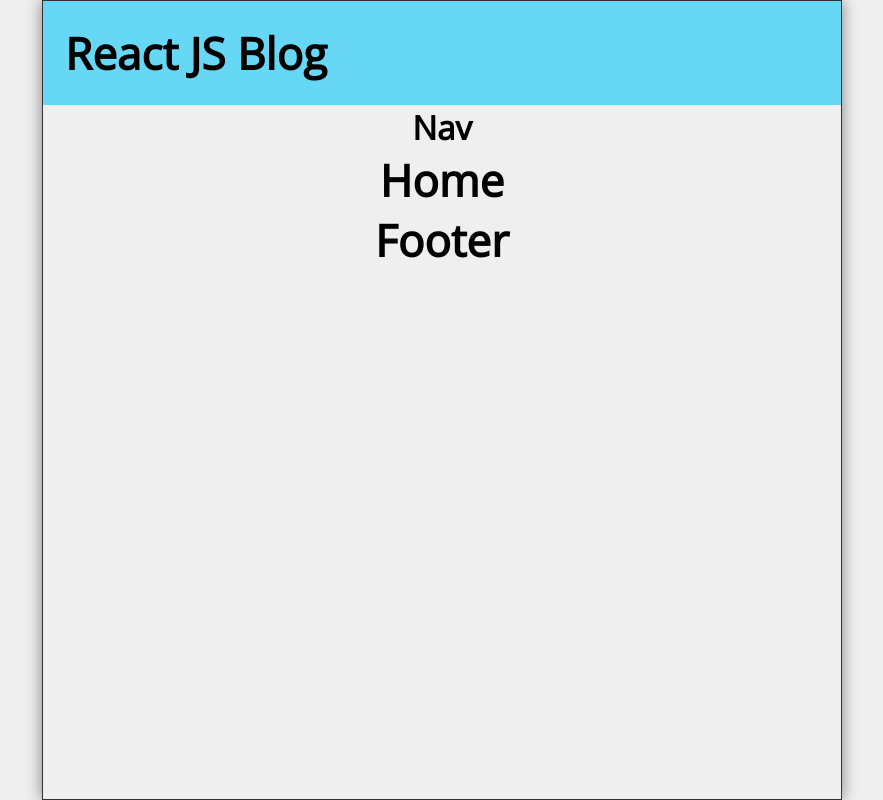
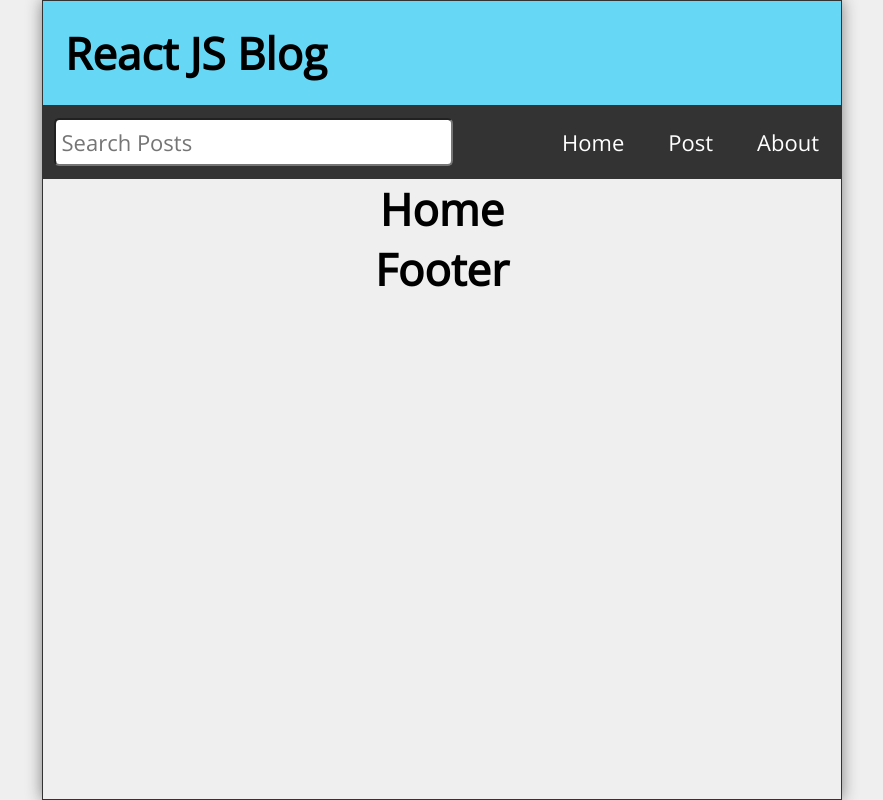
Before and after one commit to Mario-Gozie/React-Course, a React (Create React App) app in the folder 04tutorial/: page / in a window 1280 px wide. Shown: the whole page, without its empty margins (198-1081 px from the left). Built offline with nearby package versions, Linux system fonts and the light colour scheme.

Commit message:
I just finished working on the search component

```diff
--- a/04tutorial/src/App.js
+++ b/04tutorial/src/App.js
@@ -11,12 +11,42 @@ import { Route, Routes, useNavigate } from "react-router-dom";
 import { useState, useEffect } from "react";
 
 function App() {
+  const [posts, setPost] = useState([
+    {
+      id: 1,
+      title: "My First Post",
+      datetime: "July 01, 2021 11:17:36 AM",
+      body: "Lorem ipsum dolor sit amet consectetur adipisicing elit. Quis consequatur expedita, assumenda similique non optio! Modi nesciunt excepturi corrupti atque blanditiis quo nobis, non optio quae possimus illum exercitationem ipsa!",
+    },
+    {
+      id: 2,
+      title: "My 2nd Post",
+      datetime: "July 01, 2021 11:17:36 AM",
+      body: "Lorem ipsum dolor sit amet consectetur adipisicing elit. Quis consequatur expedita, assumenda similique non optio! Modi nesciunt excepturi corrupti atque blanditiis quo nobis, non optio quae possimus illum exercitationem ipsa!",
+    },
+    {
+      id: 3,
+      title: "My 3rd Post",
+      datetime: "July 01, 2021 11:17:36 AM",
+      body: "Lorem ipsum dolor sit amet consectetur adipisicing elit. Quis consequatur expedita, assumenda similique non optio! Modi nesciunt excepturi corrupti atque blanditiis quo nobis, non optio quae possimus illum exercitationem ipsa!",
+    },
+    {
+      id: 4,
+      title: "My Fourth Post",
+      datetime: "July 01, 2021 11:17:36 AM",
+      body: "Lorem ipsum dolor sit amet consectetur adipisicing elit. Quis consequatur expedita, assumenda similique non optio! Modi nesciunt excepturi corrupti atque blanditiis quo nobis, non optio quae possimus illum exercitationem ipsa!",
+    },
+  ]);
+  const [search, setSearch] = useState("");
+
+  const [searchResult, setSearchResults] = useState();
+
   return (
     <div className="App">
       <Header title="React JS Blog" />
-      <Nav />
+      <Nav search={search} setSearch={setSearch} />
       <Routes>
-        <Route path="/" element={<Home />} />
+        <Route path="/" element={<Home posts={posts} />} />
         <Route path="/post" element={<NewPost />} />
         <Route path="/post/postpage" element={<PostPage />} />
         <Route path="/about" element={<About />} />
--- a/04tutorial/src/Nav.js
+++ b/04tutorial/src/Nav.js
@@ -1,9 +1,31 @@
 import React from "react";
-
-function Nav() {
+import { Link } from "react-router-dom";
+function Nav({ search, setSearch }) {
   return (
-    <nav>
-      <h1>Nav</h1>
+    <nav className="Nav">
+      <form className="searchForm" onSubmit={(e) => e.preventDefault()}>
+        <label htmlFor="Search">Search Post</label>
+        <input
+          id="search"
+          type="text"
+          placeholder="Search Posts"
+          value={search}
+          onChange={(e) => e.target.value}
+        ></input>
+      </form>
+      <ul>
+        {/* Please note that this Link element from the tells the router, do
+          not go to the server but to the proper component. */}
+        <li>
+          <Link to={"/"}>Home</Link>
+        </li>
+        <li>
+          <Link to={"/post"}>Post</Link>
+        </li>
+        <li>
+          <Link to={"/about"}>About</Link>
+        </li>
+      </ul>
     </nav>
   );
 }
```
